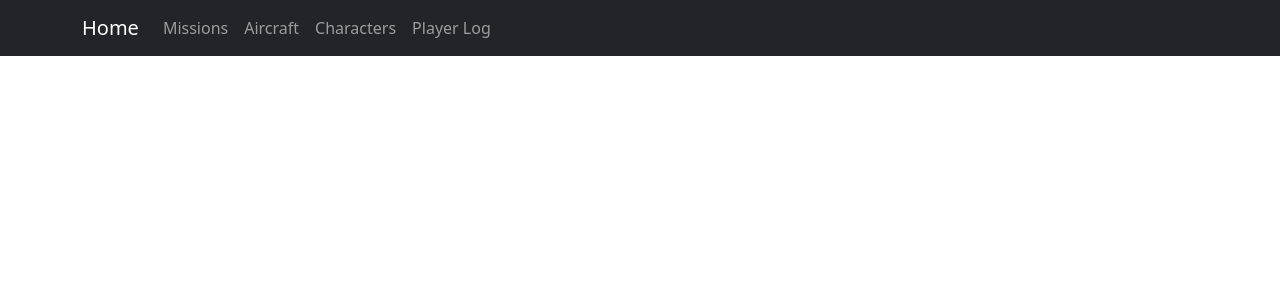
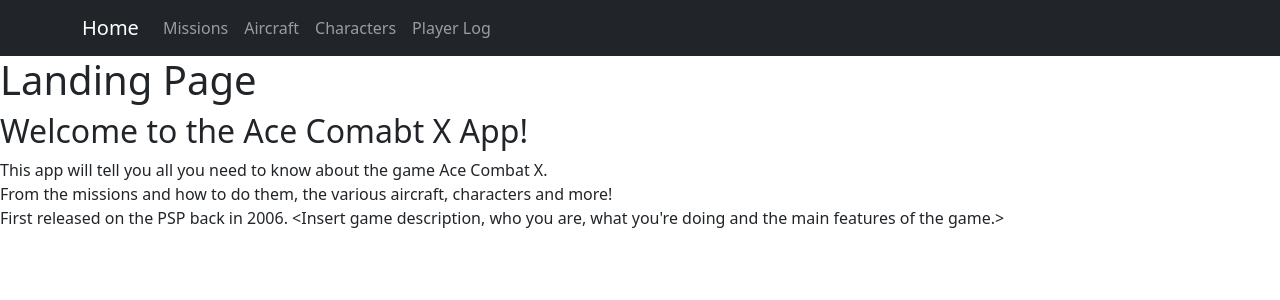
Before and after one commit to StevenDerrig/DataRepQProject, a React (Create React App) app: page / in a window 1280 px wide. Shown: the top 300 px of the page. Built offline with nearby package versions, Linux system fonts and the light colour scheme.

Commit message:
Added Home component, for the landing page. Adjusted navigation links.

```diff
--- a/src/App.js
+++ b/src/App.js
@@ -1,6 +1,8 @@
-import {BrowserRouter as Router, Route, Routes} from 'react-router-dom';
+import { BrowserRouter as Router, Route, Routes } from 'react-router-dom';
 import NavigationBar from './components/navigationbar';
 import './App.css';
+
+import Home from './components/home';
 import Missions from './components/missions';
 import Aircraft from './components/aircraft';
 import Characters from './components/characters';
@@ -11,6 +13,7 @@
     <Router>
       <NavigationBar />
       <Routes>
+        <Route path="/" element={<Home />} />
         <Route path="/missions" element={<Missions />} />
         <Route path="/aircraft" element={<Aircraft />} />
         <Route path="/characters" element={<Characters />} />
--- /dev/null
+++ b/src/components/home.js
@@ -0,0 +1,13 @@
+import React from "react";
+
+const Home = () => {
+    return (
+        <div>
+            <h1>Landing Page</h1>
+            <h2>Welcome to the Ace Comabt X App!</h2>
+            <p>This app will tell you all you need to know about the game Ace Combat X. <br></br> From the missions and how to do them, the various aircraft, characters and more! <br></br> First released on the PSP back in 2006. &lt;Insert game description, who you are, what you're doing and the main features of the game.&gt;</p>
+        </div>
+    );
+}
+
+export default Home;
```
